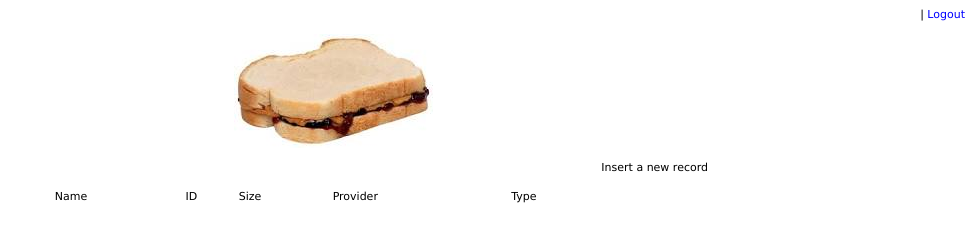
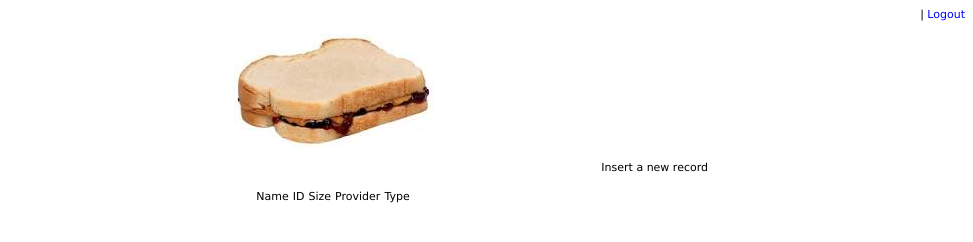
Before and after one commit to mrbjones/pbandj, a website: page public/index.html in a window 1280 px wide. Shown: the whole page, without its empty margins (307-1280 px from the left). Drawn offline with nearby package versions, Linux system fonts and the light colour scheme; some packages are replaced by stand-ins of ours; files whose address does not match are found by name.

Commit message:
Update mystyle.css

```diff
--- a/public/mystyle.css
+++ b/public/mystyle.css
@@ -1,5 +1,5 @@
 body { font-family:verdana;font-size:11px;}
-table { font-family:verdana;font-size:11px;margin-left:auto;margin-right:auto;width:75%;min-width:300px;max-width:750px  }
+table { font-family:verdana;font-size:11px; }
 a {text-decoration:none;}
 form {font-family:verdana;font-size:11px;font-weight:bold;margin-left:auto;margin-right:auto;width:75%;min-width:300px;max-width:750px; }
 hr {
```
